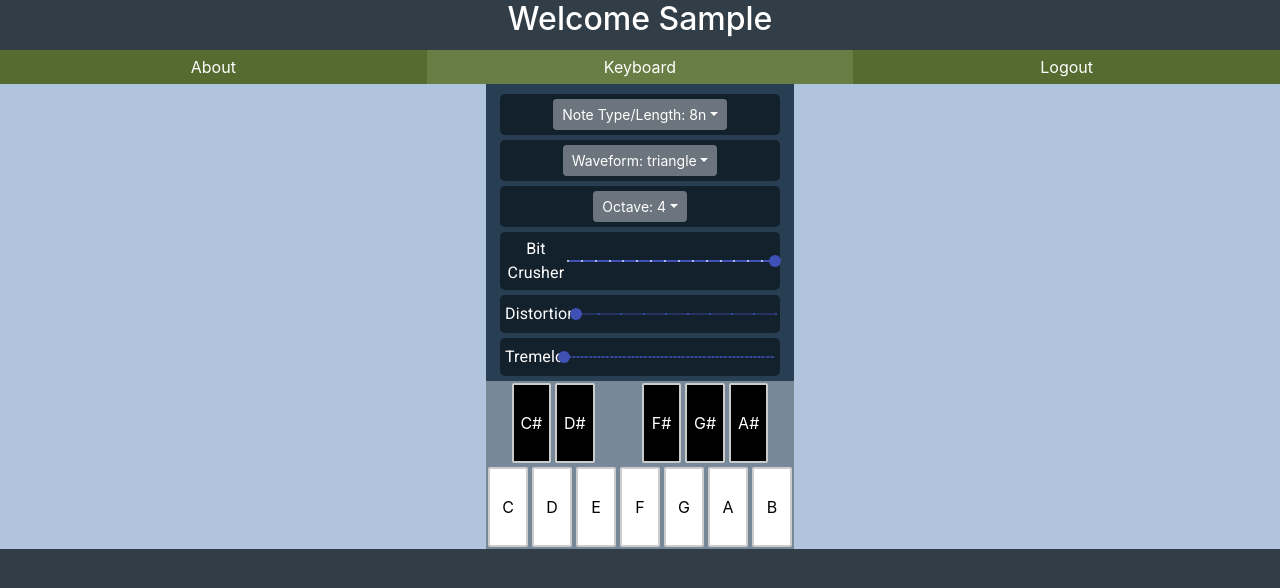
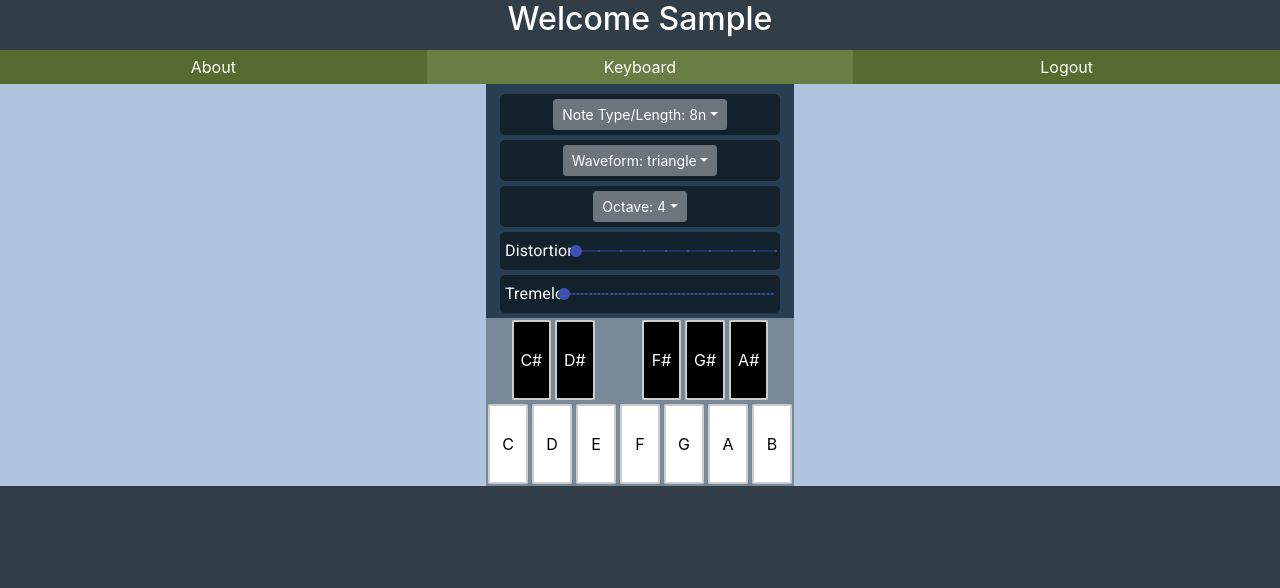
Before and after one commit to MichaelAZimmerman/synthesizer, a React (Create React App) app: page /login in a window 1280 px wide. Both pictures are taken after typing "Sample", "Sample123" into the empty fields and a click on the button "Login". Shown: the top 588 px of the page. Built offline with nearby package versions, Linux system fonts and the light colour scheme.

Commit message:
removes bit crusher. effect too subtle/not working

```diff
--- a/src/components/Keyboard.js
+++ b/src/components/Keyboard.js
@@ -113,21 +113,6 @@ export default function Keyboard() {
           </DropdownButton>
         </div>
         {/* This Slider
-               selects a bit-rate */}
-        <div className="drop-down">
-          <Typography id="discrete-slider-small-steps">Bit Crusher</Typography>
-          <Slider
-            value={synthesizer.bitCrush}
-            onChange={(e, newValue) => synthesizer.setBitCrush(newValue)}
-            aria-labelledby="discrete-slider-small-steps"
-            step={1}
-            marks
-            min={1}
-            max={16}
-            valueLabelDisplay="auto"
-          />
-        </div>
-        {/* This Slider
                selects a distortion amount */}
         <div className="drop-down">
           <Typography id="discrete-slider-small-steps">Distortion</Typography>
--- a/src/context/SynthContext.js
+++ b/src/context/SynthContext.js
@@ -6,7 +6,6 @@ export function SynthProvider(props) {
   const [octave, setOctave] = useState(4);
   const [noteType, setNoteType] = useState("8n");
   const [oscType, setOscType] = useState("triangle");
-  const [bitCrush, setBitCrush] = useState(16);
   const [distAmt, setDistAmt] = useState(0);
   const [tremAmt, setTremAmt] = useState(0);
   const [pingPongRate, setPingPongRate] = useState(null);
@@ -20,8 +19,7 @@ export function SynthProvider(props) {
         setNoteType,
         oscType,
         setOscType,
-        bitCrush,
-        setBitCrush,
+
         distAmt,
         setDistAmt,
         tremAmt,
--- a/src/shared/playNote.js
+++ b/src/shared/playNote.js
@@ -9,11 +9,9 @@ export default function playNote(note, synthesizer) {
   const tremolo = new Tone.Tremolo(synthesizer.tremAmt, 1)
     .toDestination()
     .start();
-  const crusher = new Tone.BitCrusher(synthesizer.bitCrush).toDestination();
   const dist = new Tone.Distortion(synthesizer.distAmt).toDestination();
   const synth = new Tone.Synth()
     .connect(dist)
-    .connect(crusher)
     .connect(tremolo)
     .connect(pingPong);
   synth.oscillator.type = synthesizer.oscType;
```
